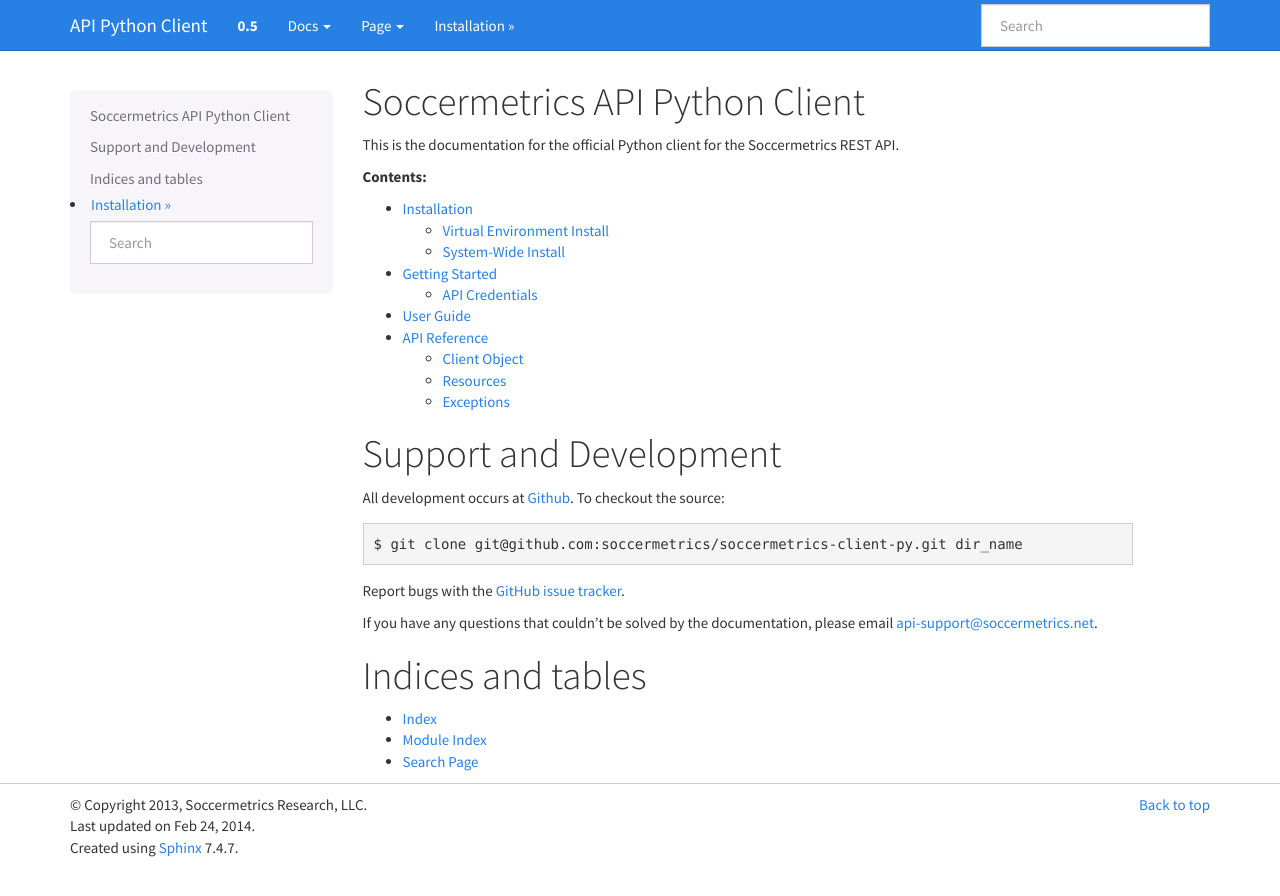
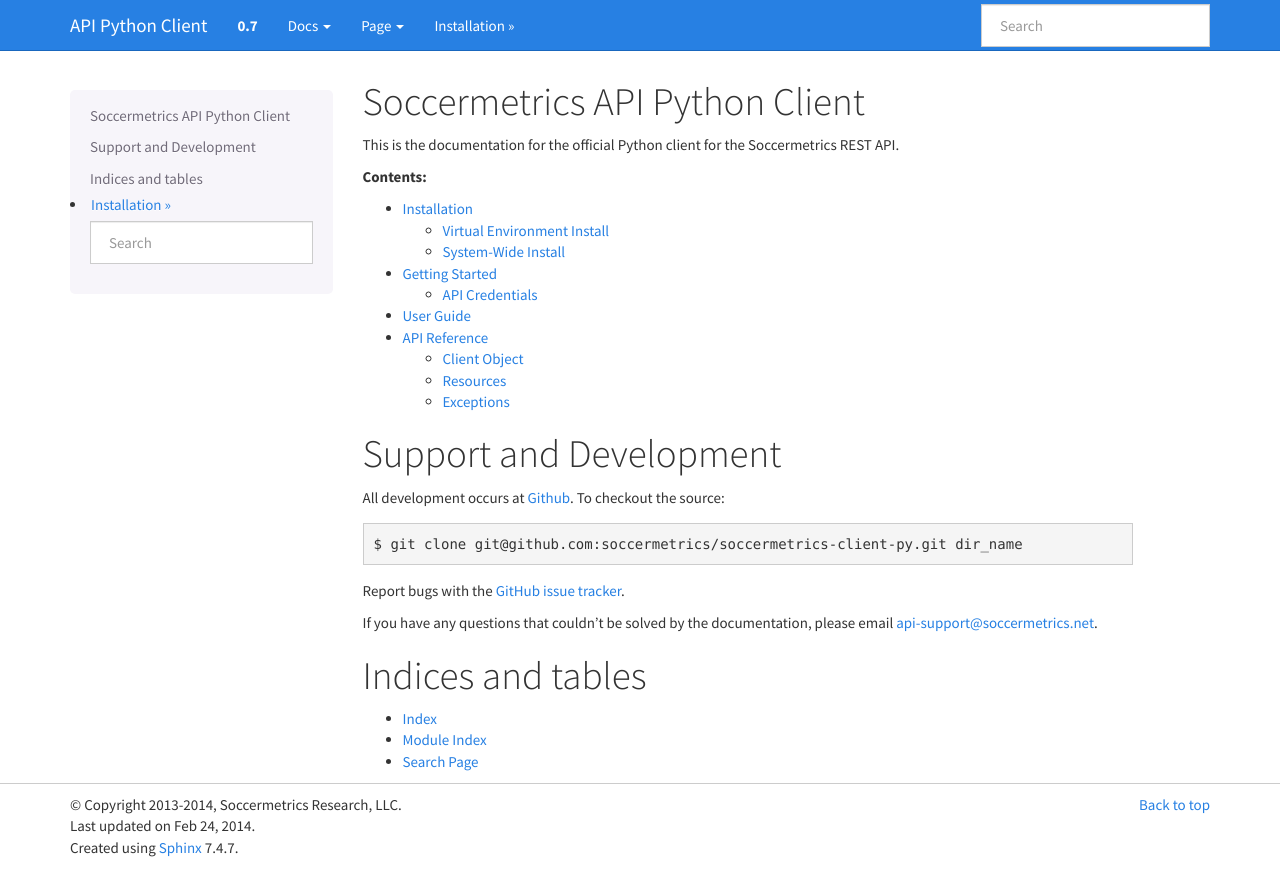
Before and after one commit to soccermetrics/soccermetrics-client-py, a Sphinx documentation site: the page built from docs/source/index.rst, in a window 1280 px wide. Shown: the top 896 px of the page. Built offline with Sphinx 7.4.7, drawn with Linux system fonts in a browser that asks for light colours.

Commit message:
Bump up and sync client version

```diff
--- a/docs/source/conf.py
+++ b/docs/source/conf.py
@@ -42,16 +42,16 @@ master_doc = 'index'
 
 # General information about the project.
 project = u'Soccermetrics API Python Client'
-copyright = u'2013, Soccermetrics Research, LLC'
+copyright = u'2013-2014, Soccermetrics Research, LLC'
 
 # The version info for the project you're documenting, acts as replacement for
 # |version| and |release|, also used in various other places throughout the
 # built documents.
 #
 # The short X.Y version.
-version = '0.5'
+version = '0.7'
 # The full version, including alpha/beta/rc tags.
-release = '0.5'
+release = '0.7'
 
 # The language for content autogenerated by Sphinx. Refer to documentation
 # for a list of supported languages.
--- a/soccermetrics/__init__.py
+++ b/soccermetrics/__init__.py
@@ -1,4 +1,4 @@
-__version_info__ = ('0','6','0')
+__version_info__ = ('0','7','0')
 __version__ = '.'.join(__version_info__)
 
 __api_version__ = 'v0'
```
